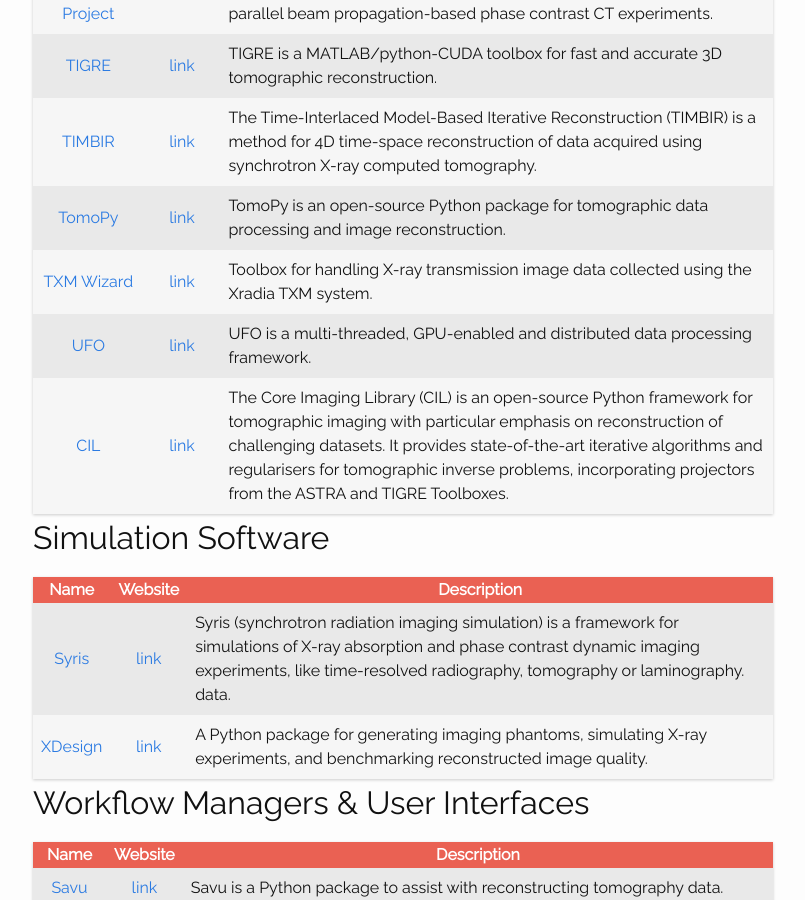
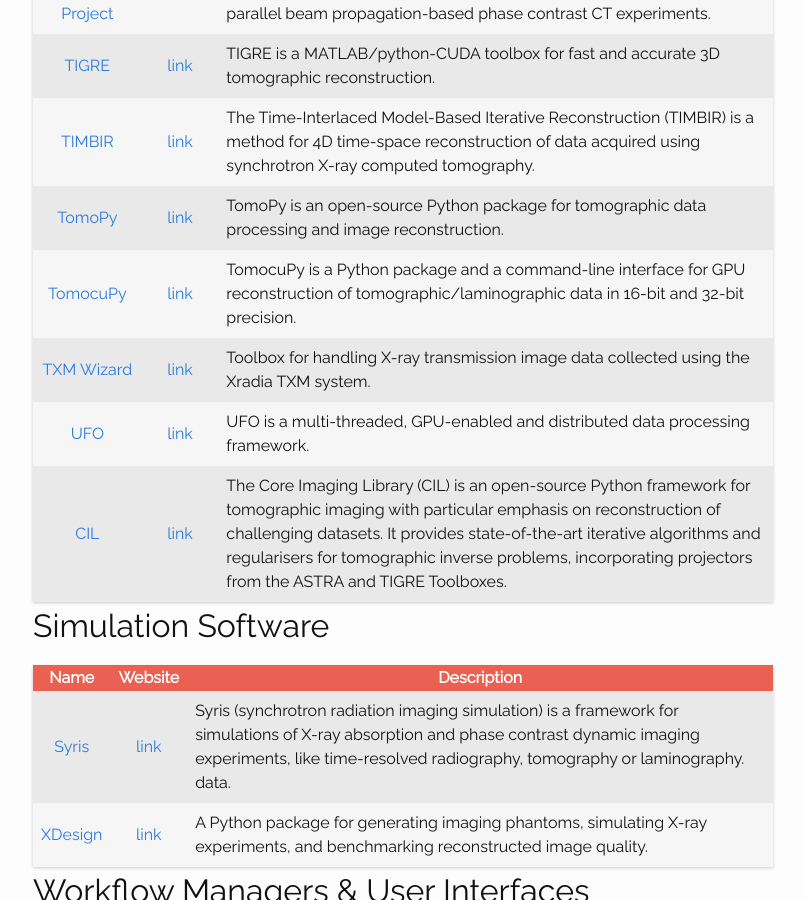
Before and after one commit to tomopedia/tomopedia.github.io, a Jekyll site: the page built from main_pages/40_software.md, in a window 1280 px wide and 900 px high, scrolled down 898 px. Shown: the whole window, without its empty margins (237-1042 px from the left). Built offline with Jekyll 4.4.1, drawn with Linux system fonts in a browser that asks for light colours.

Commit message:
added tomocupy; table cleanup

```diff
--- a/main_pages/40_software.md
+++ b/main_pages/40_software.md
@@ -15,24 +15,25 @@ the Tomopedia link, or visit the package's website.
 [//]: # (edit the markdown table.)
 
 {: .table .table-striped}
-|                   Name                    |                        Website                                            | Description                                                                                                                                                                                           |
-|:-----------------------------------------:|:-------------------------------------------------------------------------:|-------------------------------------------------------------------------------------------------------------------------------------------------------------------------------------------------------|
-| [ASTRA Toolbox](/software/astra/)         |  [link](http://www.astra-toolbox.com/)                                    | The ASTRA Toolbox is a MATLAB and Python toolbox of high-performance GPU primitives for 2D and 3D tomography.                                                                                         |
-| [JuliaIR](/software/juliair)              |  [link](https://github.com/JuliaImageRecon)                               | Julia language open-source image reconstruction tools.                                                                                                                                                |
-| [LTT](/software/ltt)                      |  [link](https://nci.llnl.gov/content/assets/docs/ChampleyALSmeeting.pdf)  | Not publicly released yet.                                                                                                                                                                            |
-| [nabu](/software/nabu)                    |  [link](https://gitlab.esrf.fr/tomotools/nabu)                            | Python package for high-speed tomographic data processing and image reconstruction.                                                                                                                   |
-| [ODL](/software/odl)                      |  [link](https://github.com/odlgroup/odl)                                  | Operator Discretization Library (ODL) is a Python library that enables research in inverse problems on realistic or real data.                                                                        |
-| [OpenMBIR](/software/openmbir/)           |  [link](https://github.com/OpenMBIR/OpenMBIR-TEM)                         | OpenMBIR-TEM is an open source project that develops model-based imaging algorithms for electron tomography.
-| [PyHST2](/software/pyhst2/)               |  [link](https://forge.epn-campus.eu/projects/pyhst2)                      | Hybrid distributed code for high speed,tomographic reconstruction with iterative reconstruction and a priori knowledge capabilities.                                                                  |
-| [PyRaft](/software/pyraft/)               |  [link](https://github.com/exmiqueles/pyraft)                             | Reconstruction algorithms for tomography in Python.                                                                                                                                                   |
-| [STIR](/software/stir/)                   |  [link](http://stir.sourceforge.net/)                                     | STIR is Open Source software for use in tomographic imaging. Its aim is to provide a Multi-Platform Object-Oriented framework for all data manipulations in tomographic imaging.
-| [SYRMEP Tomo Project](/software/syrmep/)  |  [link](https://github.com/ElettraSciComp/)                               | Developed for the users of the SYRMEP beamline of the Elettra synchrotron facility to perform the digital image processing required by parallel beam propagation-based phase contrast CT experiments. |
-| [TIGRE](/software/tigre/)                 |  [link](https://github.com/CERN/TIGRE)                                    | TIGRE is a MATLAB/python-CUDA toolbox for fast and accurate 3D tomographic reconstruction.                                                                                                            |
-| [TIMBIR](/software/timbir/)               |  [link](http://timbir.readthedocs.io/)                                    | The Time-Interlaced Model-Based Iterative Reconstruction (TIMBIR) is a method for 4D time-space reconstruction of data acquired using synchrotron X-ray computed tomography.
-| [TomoPy](/software/tomopy)                |  [link](http://tomopy.tomopy.readthedocs.io/)                                          | TomoPy is an open-source Python package for tomographic data processing and image reconstruction.                                                                                                     |
-| [TXM Wizard](/software/txm)               |  [link](https://sourceforge.net/projects/txm-wizard/)                     | Toolbox for handling X-ray transmission image data collected using the Xradia TXM system.                                                                                                             |
-| [UFO](/software/ufo/)                     |  [link](http://ufo-core.readthedocs.io/)                                  | UFO is a multi-threaded, GPU-enabled and distributed data processing framework.                                                                                                                       |
-| [CIL](/software/cil/)                 |  [link](https://www.ccpi.ac.uk/CIL)                                    | The Core Imaging Library (CIL) is an open-source Python framework for tomographic imaging with particular emphasis on reconstruction of challenging datasets. It provides state-of-the-art iterative algorithms and regularisers for tomographic inverse problems, incorporating projectors from the ASTRA and TIGRE Toolboxes.
+|                   Name                    |                        Website                                            | Description                                                                                                                                                                                                                                                                                                                     |
+|:-----------------------------------------:|:-------------------------------------------------------------------------:|---------------------------------------------------------------------------------------------------------------------------------------------------------------------------------------------------------------------------------------------------------------------------------------------------------------------------------|
+| [ASTRA Toolbox](/software/astra/)         |  [link](http://www.astra-toolbox.com/)                                    | The ASTRA Toolbox is a MATLAB and Python toolbox of high-performance GPU primitives for 2D and 3D tomography.                                                                                                                                                                                                                   |
+| [JuliaIR](/software/juliair)              |  [link](https://github.com/JuliaImageRecon)                               | Julia language open-source image reconstruction tools.                                                                                                                                                                                                                                                                          |
+| [LTT](/software/ltt)                      |  [link](https://nci.llnl.gov/content/assets/docs/ChampleyALSmeeting.pdf)  | Not publicly released yet.                                                                                                                                                                                                                                                                                                      |
+| [nabu](/software/nabu)                    |  [link](https://gitlab.esrf.fr/tomotools/nabu)                            | Python package for high-speed tomographic data processing and image reconstruction.                                                                                                                                                                                                                                             |
+| [ODL](/software/odl)                      |  [link](https://github.com/odlgroup/odl)                                  | Operator Discretization Library (ODL) is a Python library that enables research in inverse problems on realistic or real data.                                                                                                                                                                                                  |
+| [OpenMBIR](/software/openmbir/)           |  [link](https://github.com/OpenMBIR/OpenMBIR-TEM)                         | OpenMBIR-TEM is an open source project that develops model-based imaging algorithms for electron tomography.                                                                                                                                                                                                                    |
+| [PyHST2](/software/pyhst2/)               |  [link](https://forge.epn-campus.eu/projects/pyhst2)                      | Hybrid distributed code for high speed,tomographic reconstruction with iterative reconstruction and a priori knowledge capabilities.                                                                                                                                                                                            |
+| [PyRaft](/software/pyraft/)               |  [link](https://github.com/exmiqueles/pyraft)                             | Reconstruction algorithms for tomography in Python.                                                                                                                                                                                                                                                                             |
+| [STIR](/software/stir/)                   |  [link](http://stir.sourceforge.net/)                                     | STIR is Open Source software for use in tomographic imaging. Its aim is to provide a Multi-Platform Object-Oriented framework for all data manipulations in tomographic imaging.                                                                                                                                                |
+| [SYRMEP Tomo Project](/software/syrmep/)  |  [link](https://github.com/ElettraSciComp/)                               | Developed for the users of the SYRMEP beamline of the Elettra synchrotron facility to perform the digital image processing required by parallel beam propagation-based phase contrast CT experiments.                                                                                                                           |
+| [TIGRE](/software/tigre/)                 |  [link](https://github.com/CERN/TIGRE)                                    | TIGRE is a MATLAB/python-CUDA toolbox for fast and accurate 3D tomographic reconstruction.                                                                                                                                                                                                                                      |
+| [TIMBIR](/software/timbir/)               |  [link](http://timbir.readthedocs.io/)                                    | The Time-Interlaced Model-Based Iterative Reconstruction (TIMBIR) is a method for 4D time-space reconstruction of data acquired using synchrotron X-ray computed tomography.                                                                                                                                                    |
+| [TomoPy](/software/tomopy)                |  [link](http://tomopy.readthedocs.io/)                                    | TomoPy is an open-source Python package for tomographic data processing and image reconstruction.                                                                                                                                                                                                                               |
+| [TomocuPy](/software/tomocupy)            |  [link](http://tomocupy.readthedocs.io/)                                  | TomocuPy is a Python package and a command-line interface for GPU reconstruction of tomographic/laminographic data in 16-bit and 32-bit precision.                                                                                                                                                                              |
+| [TXM Wizard](/software/txm)               |  [link](https://sourceforge.net/projects/txm-wizard/)                     | Toolbox for handling X-ray transmission image data collected using the Xradia TXM system.                                                                                                                                                                                                                                       |
+| [UFO](/software/ufo/)                     |  [link](http://ufo-core.readthedocs.io/)                                  | UFO is a multi-threaded, GPU-enabled and distributed data processing framework.                                                                                                                                                                                                                                                 |
+| [CIL](/software/cil/)                     |  [link](https://www.ccpi.ac.uk/CIL)                                       | The Core Imaging Library (CIL) is an open-source Python framework for tomographic imaging with particular emphasis on reconstruction of challenging datasets. It provides state-of-the-art iterative algorithms and regularisers for tomographic inverse problems, incorporating projectors from the ASTRA and TIGRE Toolboxes. |
 
 ## Simulation Software
 
@@ -40,7 +41,7 @@ the Tomopedia link, or visit the package's website.
 |                   Name                    |                        Website                        | Description                                                                                                                                                                                                               |
 |:-----------------------------------------:|:-----------------------------------------------------:|---------------------------------------------------------------------------------------------------------------------------------------------------------------------------------------------------------------------------|
 |  [Syris](/software/syris/)                | [link](https://github.com/ufo-kit/syris)              | Syris (synchrotron radiation imaging simulation) is a framework for simulations of X-ray absorption and phase contrast dynamic imaging experiments, like time-resolved radiography, tomography or laminography. data.     |
-|  [XDesign](/software/xdesign/)            | [link](https://xdesign.readthedocs.io)                | A Python package for generating imaging phantoms, simulating X-ray experiments, and benchmarking reconstructed image quality.                                                                                     |
+|  [XDesign](/software/xdesign/)            | [link](https://xdesign.readthedocs.io)                | A Python package for generating imaging phantoms, simulating X-ray experiments, and benchmarking reconstructed image quality.                                                                                             |
 
 
 
```
Also changed, not shown: main_pages/50_data.md (+1 -1 lines), main_pages/60_instruments.md (+1 -1 lines), Gemfile.lock.
